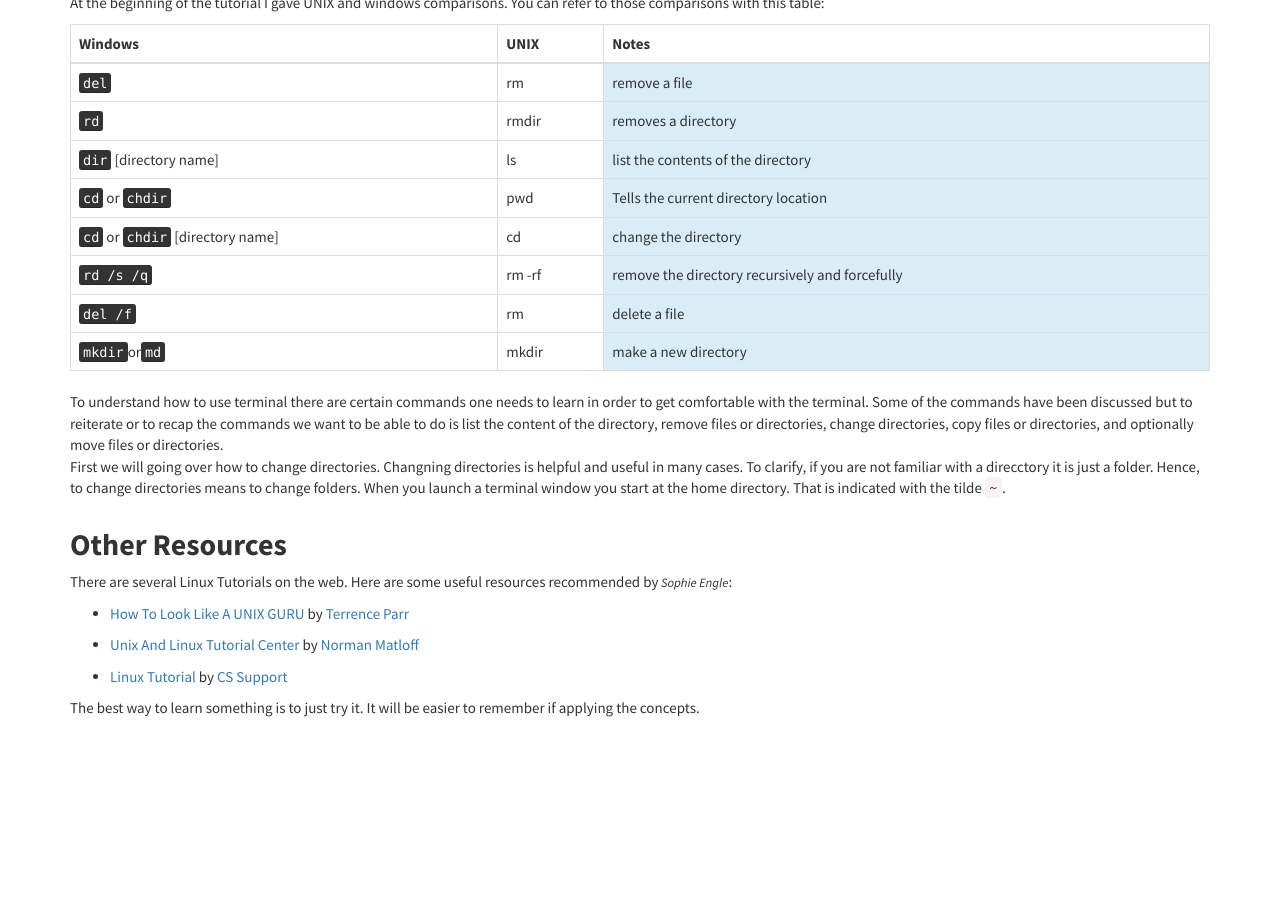
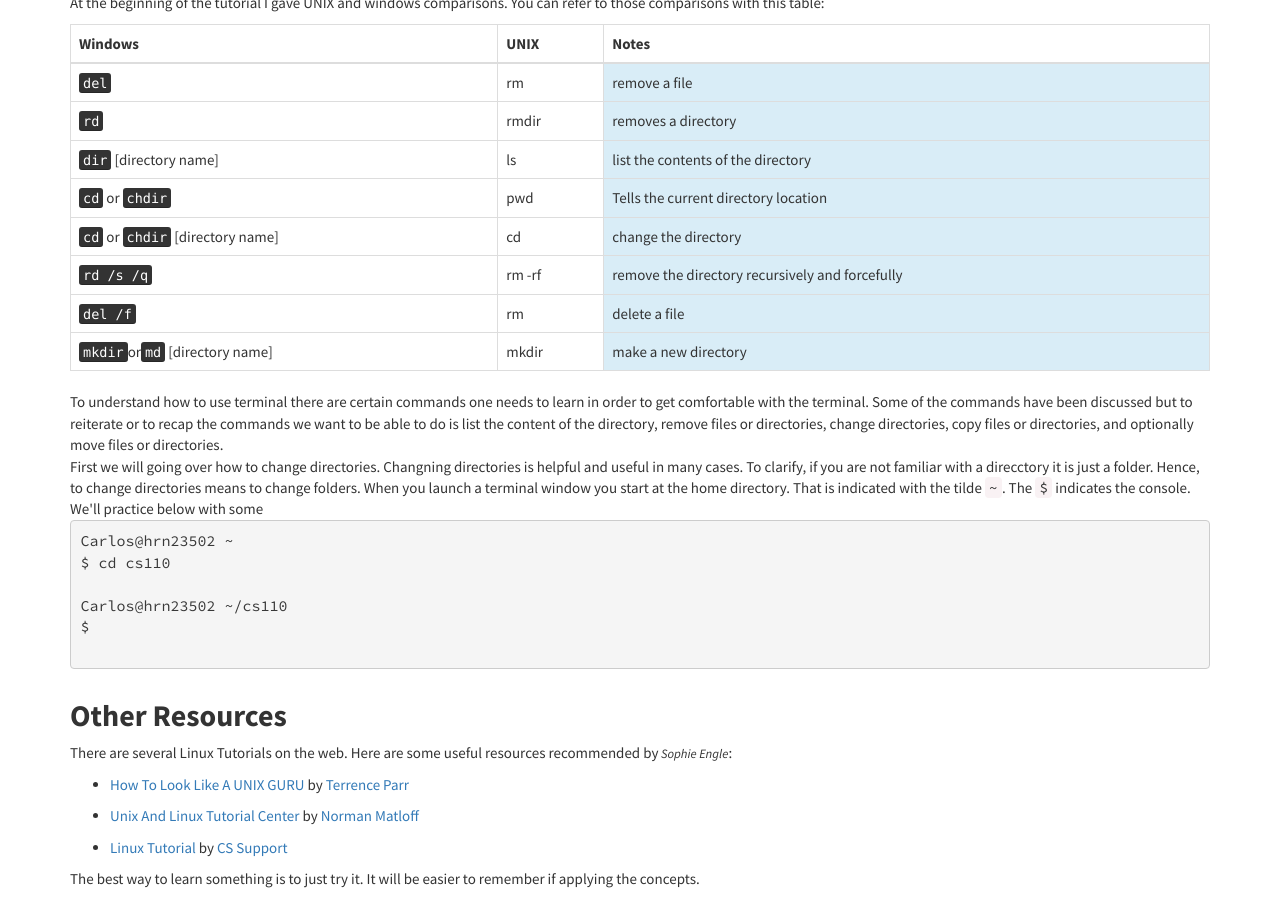
Before and after one commit to CSTutors/CSTutors.github.io, a Jekyll site: the page resources/windows_via_commandline.html, which Jekyll copies as it is, in a window 1280 px wide and 900 px high, scrolled down 4937 px. Built offline with Jekyll 4.4.1, drawn with Linux system fonts in a browser that asks for light colours; nearby versions of some CDN libraries; before the commit the page ends 5666 px from its top, so only the background shows below that.

Commit message:
add windows cd cygwin content

```diff
--- a/resources/windows_via_commandline.html
+++ b/resources/windows_via_commandline.html
@@ -257,7 +257,7 @@ C:\Users\Carlos\CS110>
           <td class="info"> delete a file</td>
         </tr>
         <tr>
-            <td><kbd>mkdir</kbd>or<kbd>md</kbd></td>
+            <td><kbd>mkdir</kbd>or<kbd>md</kbd> [directory name]</td>
             <td>mkdir</td>
             <td class="info">make a new directory</td>
         </tr>
@@ -268,6 +268,14 @@ C:\Users\Carlos\CS110>
       <br>
       First we will going over how to change directories. Changning directories is helpful and useful in many cases. To clarify, if you are not familiar with a direcctory it is just a folder.
       Hence, to change directories means to change folders. When you launch a terminal window you start at the home directory. That is indicated with the tilde <code>~</code>.
+      The <code>$</code> indicates the console. We'll practice below with some
+      <pre>
+Carlos@hrn23502 ~
+$ cd cs110
+
+Carlos@hrn23502 ~/cs110
+$
+      </pre>
       </p>
     </div>
 </div>
```
